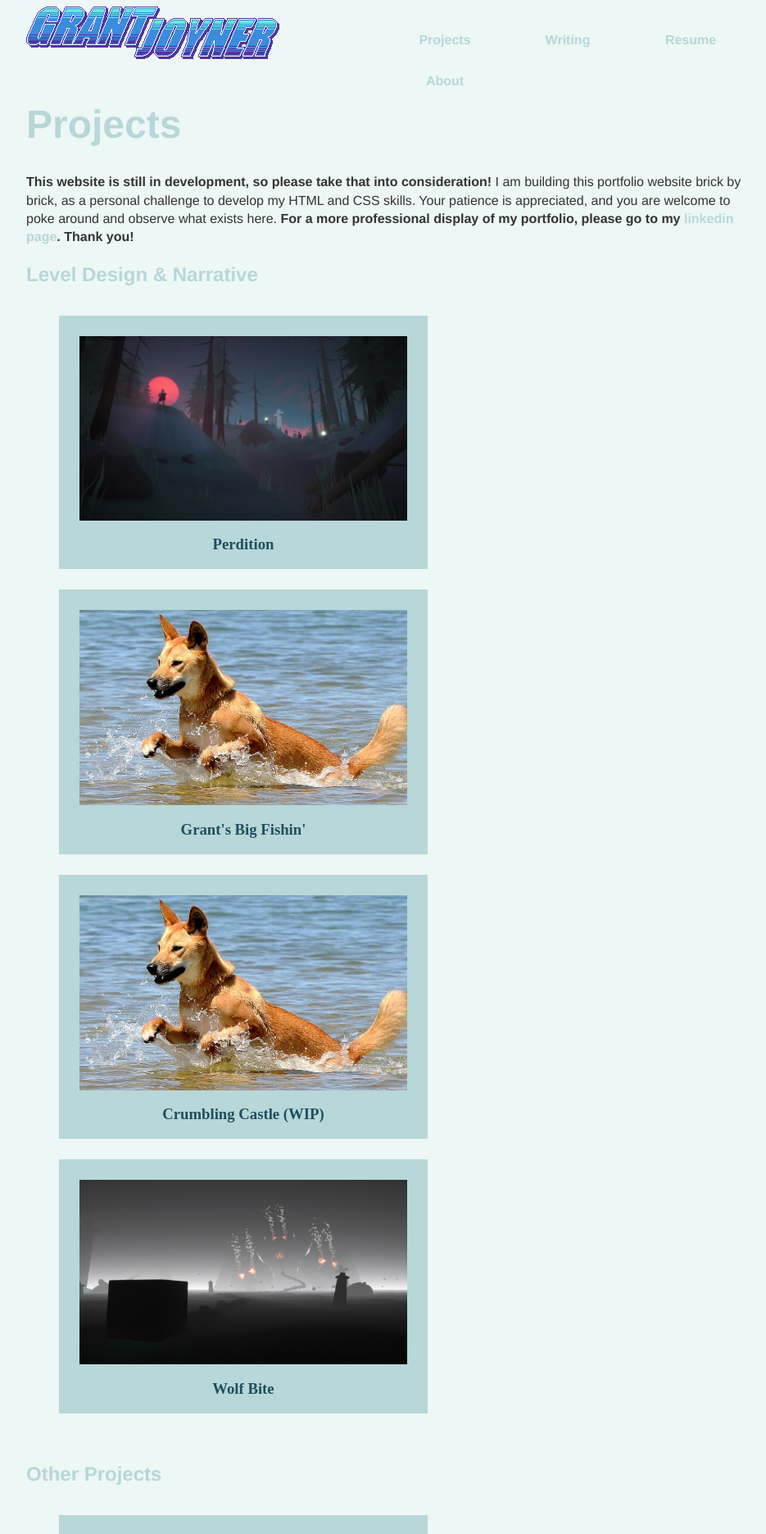
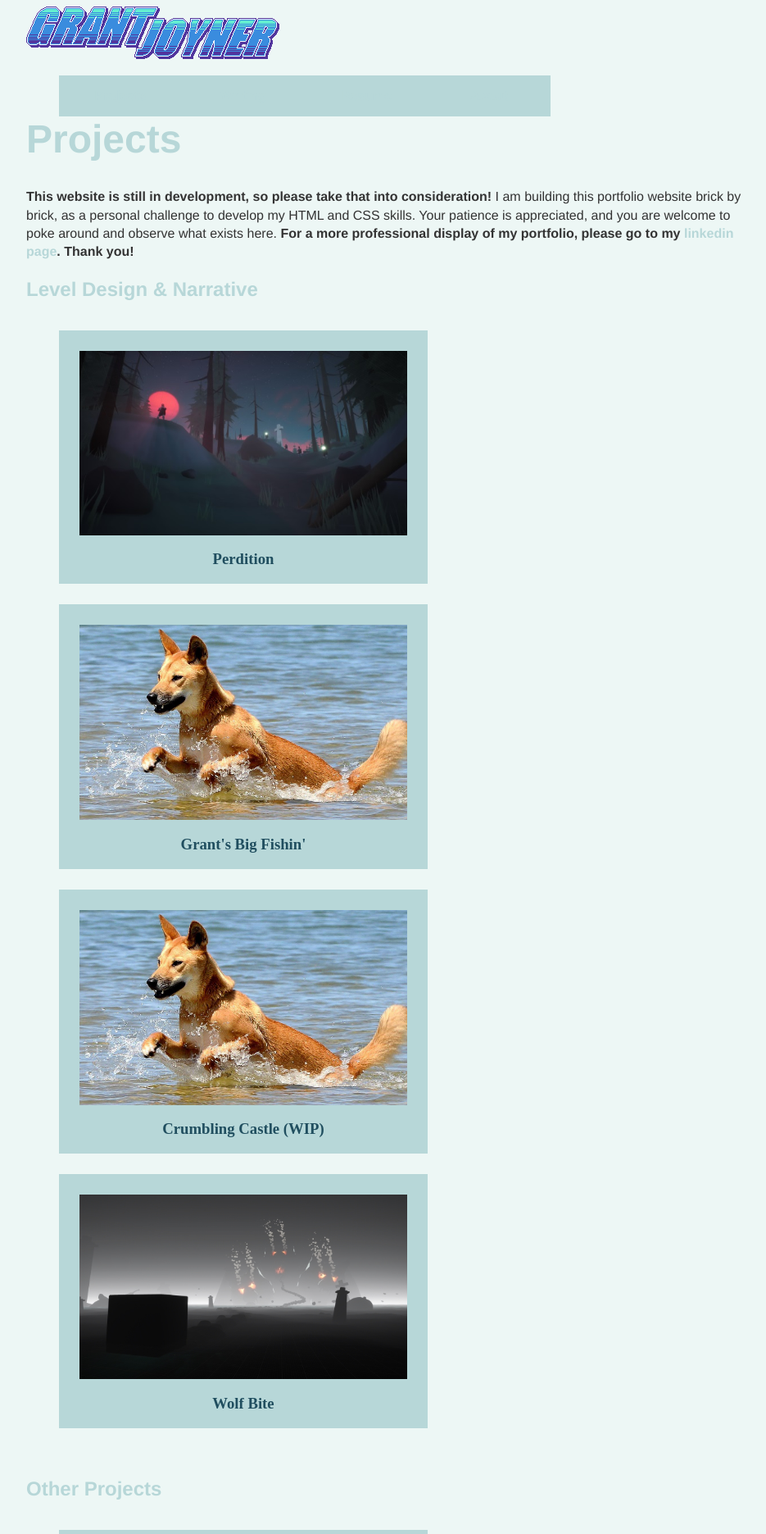
Before and after one commit to digigrant/digigrant.github.io, a Jekyll site: the page built from index.html, in a window 1280 px wide. Shown: the top 1871 px of the page at 82% size, without its empty margins (160-1095 px from the left). Built offline with Jekyll 4.4.1, drawn with Linux system fonts in a browser that asks for light colours.

Commit message:
Update main.scss

```diff
--- a/_sass/main.scss
+++ b/_sass/main.scss
@@ -13,23 +13,11 @@
     margin-left: 15%;
 }
 
-header
-{
-    float: left;
-}
-
-nav
-{
-    width: 500px;
-    float: right;
-    overflow: auto;
-}
-
 .buttonNav
 {
     width: 150px;
     line-height: 50px;
-    background-color: $color1;
+    background-color: $color2;
     text-align: center;
     float: left;
 
```
